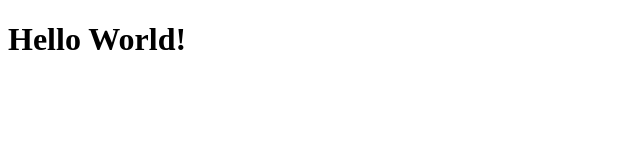
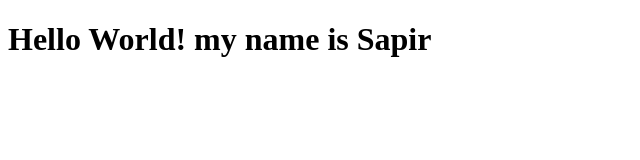
Before and after one commit to sapcho/test, a plain HTML site: page index.html in a window 1280 px wide. Shown: the whole page, without its empty margins (0-640 px from the left). Drawn offline with Linux system fonts and the light colour scheme.

Commit message:
index.html

```diff
--- a/index.html
+++ b/index.html
@@ -5,6 +5,6 @@
     <title>Title</title>
   </head>
   <body>
-    <h1>Hello World!</h1>
+    <h1>Hello World! my name is Sapir</h1>
   </body>
 </html>
```
